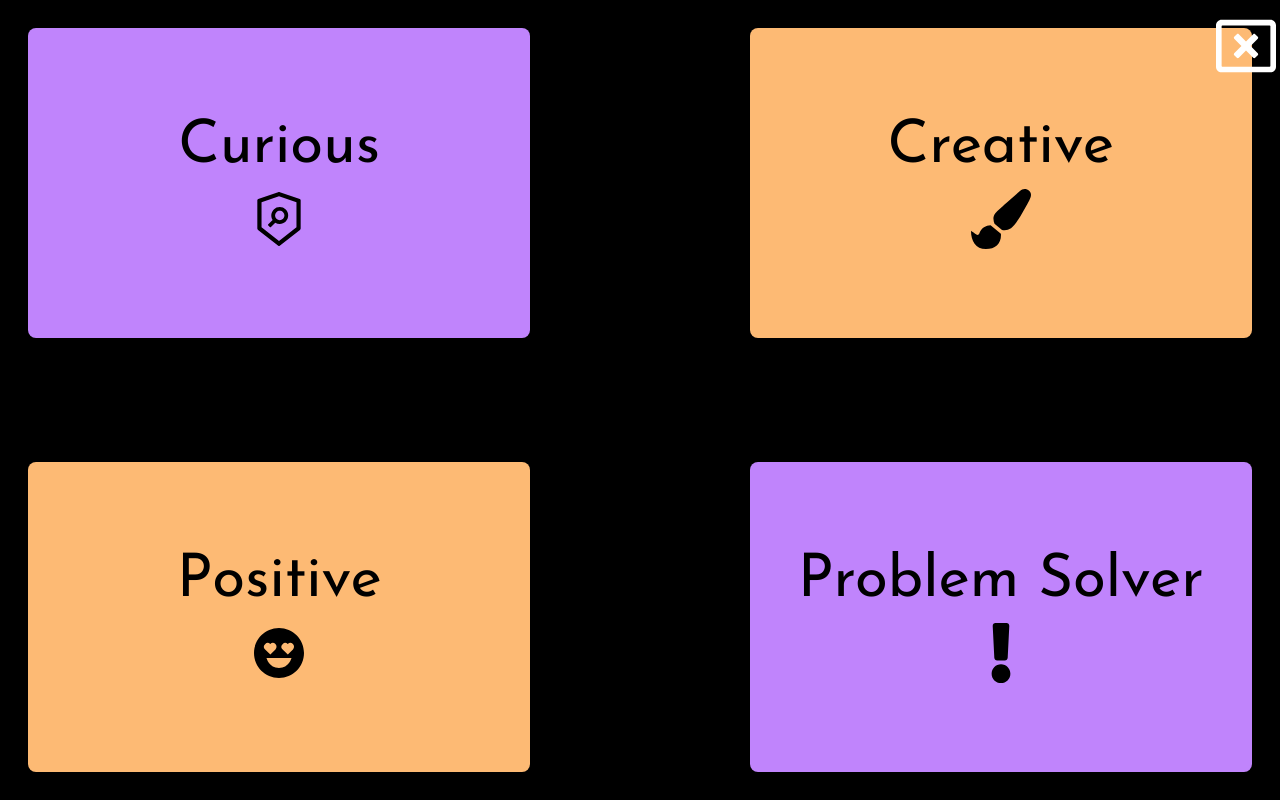
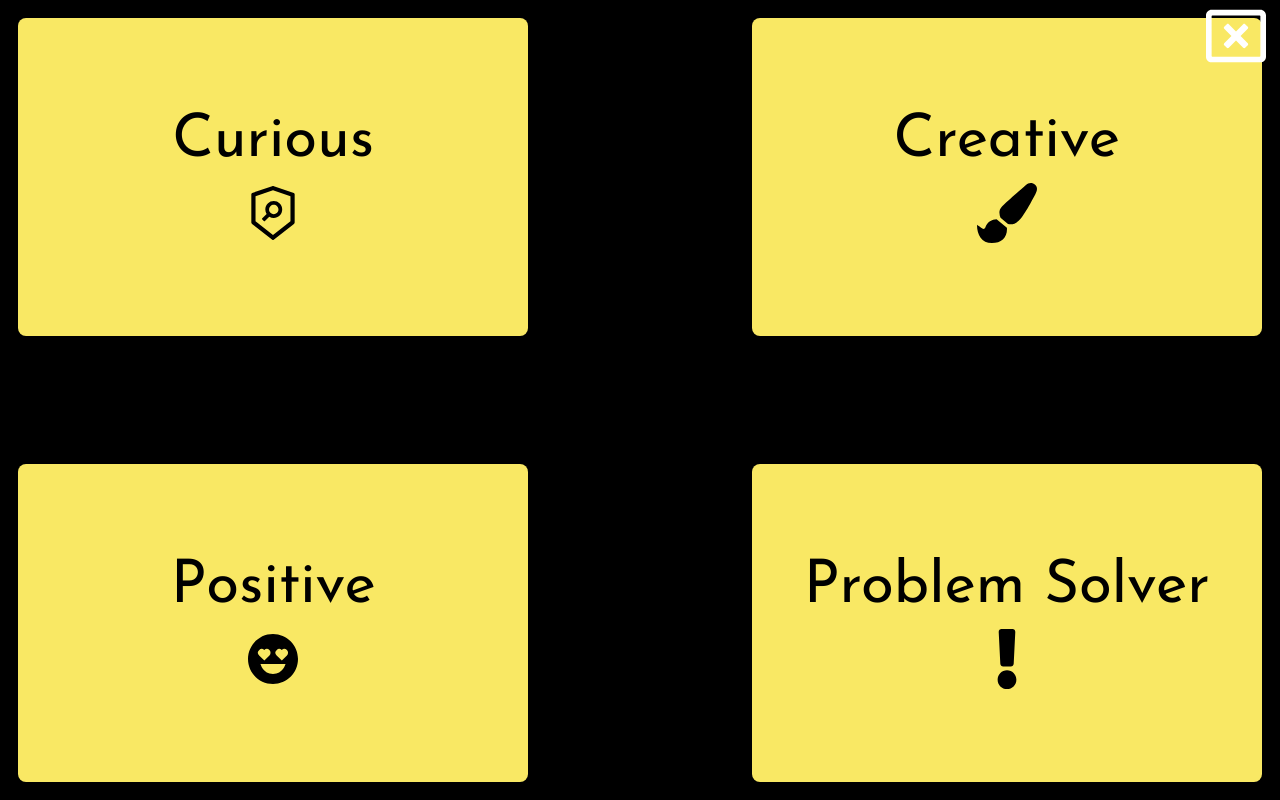
Before and after one commit to SaraPellnor/MyPortfolio, a Next.js app: page / in a window 1280 px wide. Both pictures are taken after a click on the element 640 px from the left and 400 px from the top of the page. Built offline with nearby package versions, Linux system fonts and the light colour scheme.

Commit message:
yello team

```diff
--- a/app/Components/About.jsx
+++ b/app/Components/About.jsx
@@ -22,15 +22,15 @@ const About = ({ content, hoverd, setHoverd }) => {
 
   const activeStyle = () => {
     return active
-      ? "w-full h-full z-20"
-      : "hover:text-red-500 hover:sm:text-8xl hover:text-6xl";
+      ? "w-full h-full z-20 bg-[#f9e864]"
+      : "hover:sm:text-8xl hover:text-6xl bg-white hover:bg-[#f9e864]";
   };
   return (
     <div
       onClick={() => !active && setActive(true)}
       onMouseLeave={() => setHoverd("")}
       onMouseEnter={() => setHoverd("2")}
-      className={`flex flex-col items-center justify-center border-solid border-[2px] border-black hover:bg-red-100 bg-white hover:z-20 transition-all duration-500 ease-in-out ${customStyle()} ${activeStyle()}`}
+      className={`flex flex-col items-center justify-center border-solid border-[2px] border-black hover:z-20 transition-all duration-500 ease-in-out ${customStyle()} ${activeStyle()}`}
     >
       {active ? (
         <div className="h-full w-full flex flex-col justify-between">
--- a/app/Components/Compass.jsx
+++ b/app/Components/Compass.jsx
@@ -8,20 +8,20 @@ const Compass = ({ content, hoverd, setHoverd }) => {
 
   const customStyle = () => {
     return hoverd === "3"
-      ? "top-[40%] bottom-[40%] right-[50%] left-[30%] rotate-180 text-green-500 text-5xl"
+      ? "top-[40%] bottom-[40%] right-[50%] left-[30%]"
       : hoverd === "2"
-      ? "top-[50%] bottom-[30%] right-[30%] left-[50%] rotate-90 text-red-500 text-5xl"
+      ? "top-[50%] bottom-[30%] right-[30%] left-[50%]"
       : hoverd === "4"
-      ? "top-[40%] bottom-[40%] right-[30%] left-[50%] -rotate-180 text-yellow-500 text-5xl"
+      ? "top-[40%] bottom-[40%] right-[30%] left-[50%]"
       : hoverd === "5"
-      ? "top-[30%] bottom-[50%] right-[50%] left-[30%] -rotate-90 text-purple-500 text-5xl"
+      ? "top-[30%] bottom-[50%] right-[50%] left-[30%]"
       : "top-[40%] bottom-[40%] right-[40%] left-[40%]";
   };
 
   const activeStyle = () => {
     return active
       ? " bg-black hover:static static top-[0%] left-[0%] right-[0%] bottom-[0%] rotate-0 hover:rotate-0 w-full h-full z-20"
-      : "absolute hover:rotate-45 z-10 hover:text-9xl";
+      : "absolute z-10 hover:scale-150";
   };
 
   return (
@@ -29,7 +29,7 @@ const Compass = ({ content, hoverd, setHoverd }) => {
       onMouseLeave={() => setHoverd("")}
       onMouseEnter={() => setHoverd("1")}
       onClick={() => !active && setActive(true)}
-      className={`p-[10px] flex justify-center items-center hover:z-20 text-pink-500 transition-all duration-500 ease-in-out ${customStyle()} ${activeStyle()}`}
+      className={`flex justify-center items-center hover:z-20 text-[100%] text-[#f9e864] transition-all duration-500 ease-in-out ${customStyle()} ${activeStyle()}`}
     >
       {active ? (
         <div className="h-full w-full flex flex-col justify-between">
@@ -42,8 +42,24 @@ const Compass = ({ content, hoverd, setHoverd }) => {
           </div>
           <CompassActive />{" "}
         </div>
+      ) : hoverd ? (
+        <div
+          className={`transition-all duration-500 ease-in-out ${
+            hoverd === "3"
+              ? "rotate-180"
+              : hoverd === "2"
+              ? "rotate-90"
+              : hoverd === "4"
+              ? "-rotate-180"
+              : hoverd === "5"
+              ? "-rotate-90"
+              : "hover:rotate-45 hover:scale-125"
+          }`}
+        >
+          {content}
+        </div>
       ) : (
-        content
+        ""
       )}
     </div>
   );
--- a/app/Components/CompassActive.jsx
+++ b/app/Components/CompassActive.jsx
@@ -12,7 +12,7 @@ const CompassActive = () => {
       <div
         onMouseEnter={() => setDisplay("1")}
         onMouseLeave={() => setDisplay("")}
-        className="md:absolute top-4 left-4 flex flex-col gap-3 justify-center items-center rounded-lg md:h-2/5 md:w-2/5 w-full h-1/4 bg-purple-400 hover:h-[45%] hover:w-full md:hover:w-[45%] duration-500 text-center p-3"
+        className="md:absolute top-4 left-4 flex flex-col gap-3 justify-center items-center rounded-lg md:h-2/5 md:w-2/5 w-full h-1/4 bg-[#f9e864] hover:h-[45%] hover:w-full md:hover:w-[45%] duration-500 text-center p-3"
       >
         <h3>Curious</h3>{" "}
         {display == "1" ? (
@@ -27,7 +27,7 @@ const CompassActive = () => {
       <div
         onMouseEnter={() => setDisplay("2")}
         onMouseLeave={() => setDisplay("")}
-        className="md:absolute top-4 right-4 flex flex-col gap-3 justify-center items-center rounded-lg md:h-2/5 md:w-2/5 h-2/5 w-full bg-orange-300 hover:h-[45%] hover:w-full md:hover:w-[45%] duration-500 text-center p-3 order-1"
+        className="md:absolute top-4 right-4 flex flex-col gap-3 justify-center items-center rounded-lg md:h-2/5 md:w-2/5 h-2/5 w-full bg-[#f9e864] hover:h-[45%] hover:w-full md:hover:w-[45%] duration-500 text-center p-3 order-1"
       >
         {" "}
         <h3>Creative</h3>{" "}
@@ -43,7 +43,7 @@ const CompassActive = () => {
       <div
         onMouseEnter={() => setDisplay("3")}
         onMouseLeave={() => setDisplay("")}
-        className="md:absolute bottom-4 left-4 flex flex-col gap-3 justify-center items-center rounded-lg md:h-2/5 md:w-2/5 w-full h-1/4 bg-orange-300 hover:h-[45%] hover:w-full md:hover:w-[45%] duration-500 text-center p-3"
+        className="md:absolute bottom-4 left-4 flex flex-col gap-3 justify-center items-center rounded-lg md:h-2/5 md:w-2/5 w-full h-1/4 bg-[#f9e864] hover:h-[45%] hover:w-full md:hover:w-[45%] duration-500 text-center p-3"
       >
         {" "}
         <h3>Positive</h3>{" "}
@@ -59,7 +59,7 @@ const CompassActive = () => {
       <div
         onMouseEnter={() => setDisplay("4")}
         onMouseLeave={() => setDisplay("")}
-        className="md:absolute bottom-4 right-4 flex flex-col gap-3 justify-center items-center rounded-lg md:h-2/5 md:w-2/5 w-full h-1/4 bg-purple-400 hover:h-[45%] hover:w-full md:hover:w-[45%] duration-500 text-center p-3"
+        className="md:absolute bottom-4 right-4 flex flex-col gap-3 justify-center items-center rounded-lg md:h-2/5 md:w-2/5 w-full h-1/4 bg-[#f9e864] hover:h-[45%] hover:w-full md:hover:w-[45%] duration-500 text-center p-3"
       >
         {" "}
         <h3>Problem Solver</h3>{" "}
--- a/app/Components/Projects.jsx
+++ b/app/Components/Projects.jsx
@@ -21,15 +21,15 @@ const Projects = ({ content, hoverd, setHoverd }) => {
 
   const activeStyle = () => {
     return active
-      ? "w-full h-full z-20"
-      : "hover:gap-2 hover:text-7xl hover:text-green-500";
+      ? "w-full h-full z-20 bg-[#f9e864]"
+      : "hover:gap-2 hover:text-7xl bg-white hover:bg-[#f9e864]";
   };
   return (
     <div
       onClick={() => !active && setActive(true)}
       onMouseLeave={() => setHoverd("")}
       onMouseEnter={() => setHoverd("3")}
-      className={`absolute top-0 right-0 flex flex-col items-center justify-center border-solid border-[2px] bg-white hover:bg-green-100 border-black hover:z-20 transition-all duration-500 ease-in-out ${customStyle()} ${activeStyle()}`}
+      className={`absolute top-0 right-0 flex flex-col items-center justify-center border-solid border-[2px] border-black hover:z-20 transition-all duration-500 ease-in-out ${customStyle()} ${activeStyle()}`}
     >
       {active ? (
         <div className="h-full w-full flex flex-col justify-between">
--- a/app/Components/Resume.jsx
+++ b/app/Components/Resume.jsx
@@ -1,6 +1,5 @@
 import { useState } from "react";
 import PropTypes from "prop-types";
-import { FaStar } from "react-icons/fa";
 import ResumeActive from "./ResumeActive";
 import { IoClose } from "react-icons/io5";
 
@@ -23,20 +22,15 @@ const Resume = ({ content, hoverd, setHoverd }) => {
   const activeStyle = () => {
     return active
       ? "w-full h-full z-20"
-      : "hover:text-7xl hover:text-yellow-500";
+      : "hover:text-7xl hover:bg-[#f9e864]";
   };
   return (
     <div
       onClick={() => !active && setActive(true)}
       onMouseLeave={() => setHoverd("")}
       onMouseEnter={() => setHoverd("4")}
-      className={`flex flex-col items-center justify-center border-solid border-[2px] border-black hover:z-20 transition-all duration-500 ease-in-out bg-white hover:bg-yellow-100 absolute bottom-0 left-0 ${customStyle()} ${activeStyle()}`}
+      className={`flex flex-col items-center justify-center border-solid border-[2px] border-black hover:z-20 transition-all duration-500 ease-in-out bg-white absolute bottom-0 left-0 ${customStyle()} ${activeStyle()}`}
     >
-      {hoverd == "4" && !active ? (
-        <FaStar className="animate-spin text-yellow-300 absolute md:static top-3 right-3 text-5xl" />
-      ) : (
-        ""
-      )}
       {active ? (
         <div className="h-full w-full flex flex-col justify-between">
           <ResumeActive />
--- a/app/Components/ResumeActive.jsx
+++ b/app/Components/ResumeActive.jsx
@@ -1,15 +1,20 @@
-import CV from "../Assets/cv.png"
-import Image from "next/image"
+import CV from "../Assets/cv.png";
+import Image from "next/image";
+import { FaFileDownload } from "react-icons/fa";
+
 const ResumeActive = () => {
-  console.log(CV);
   return (
-    <div className=" relative flex justify-center items-center">
-            <Image className="h-full w-auto scale-110" src={CV} alt="CV" />
-            <a className="absolute right-0 top-0 text-sm p-3 hover:scale-110 duration-500" href={CV.src} download > Download Resume </a>
+    <div className=" relative flex justify-center items-center p-5 pt-10">
+      <Image className="h-full w-auto min-w-[283px] scale-110" src={CV} alt="CV" />
+      <a
+        className="absolute right-0 top-0 text-lg text-[#525148] p-3 hover:scale-110 duration-500"
+        href={CV.src}
+        download
+      >
+<FaFileDownload />
+      </a>
+    </div>
+  );
+};
 
-
-    </div>
-  )
-}
-
-export default ResumeActive
+export default ResumeActive;
--- a/app/globals.css
+++ b/app/globals.css
@@ -19,10 +19,10 @@
 
 /* Handle */
 ::-webkit-scrollbar-thumb {
-  background: #f5cbb0; /* Change this to your desired scrollbar handle color */
+  background: black; /* Change this to your desired scrollbar handle color */
 }
 
 /* Handle on hover */
 ::-webkit-scrollbar-thumb:hover {
-  background: #f8b68e; /* Change this to your desired scrollbar handle color on hover */
+  background: #bcaf4c; /* Change this to your desired scrollbar handle color on hover */
 }
```
Also changed, not shown: app/Components/Connect.jsx (+6 -6 lines).
